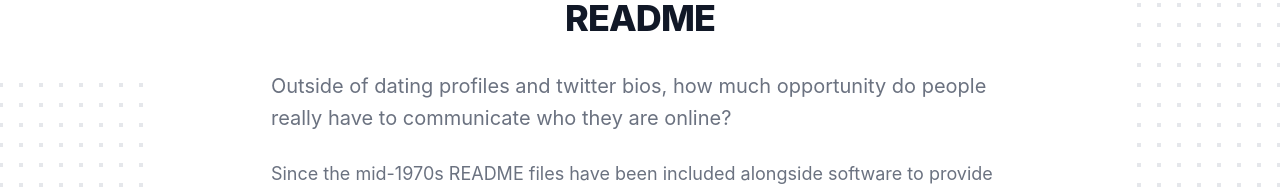
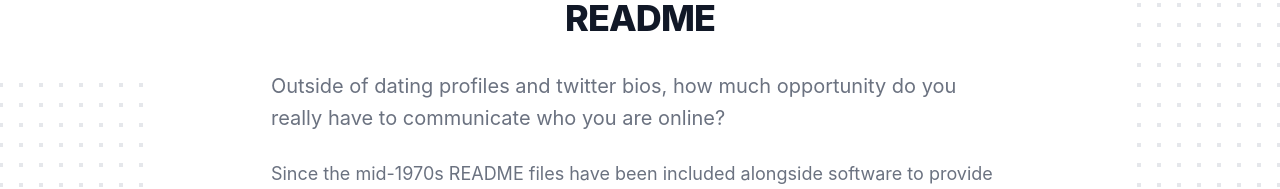
Before and after one commit to teamreadme/readme, a Next.js app: page / in a window 1280 px wide. Shown: the part 125-314 px from the top of the page. Built offline with nearby package versions, Linux system fonts and the light colour scheme.

Commit message:
Homepage update

```diff
--- a/pages/index.tsx
+++ b/pages/index.tsx
@@ -39,7 +39,7 @@ export default function Homepage() {
             <span className="mt-2 block text-3xl text-center leading-8 font-extrabold tracking-tight text-gray-900 sm:text-4xl">README</span>
           </h1>
           <p className="mt-8 text-xl text-gray-500 leading-8">
-            Outside of dating profiles and twitter bios, how much opportunity do people really have to communicate who they are online?
+            Outside of dating profiles and twitter bios, how much opportunity do you really have to communicate who you are online?
           </p>
         </div>
         <div className="mt-6 prose prose-indigo prose-lg text-gray-500 mx-auto">
```
